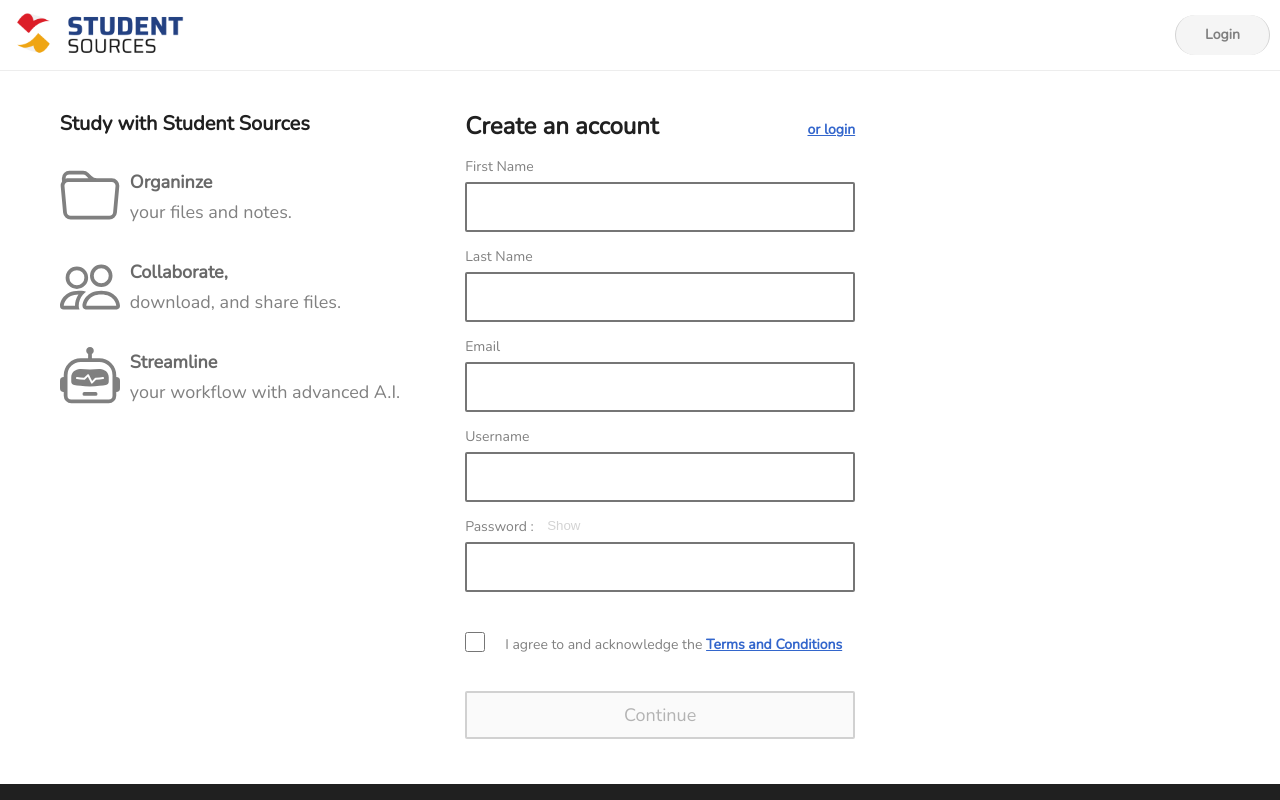
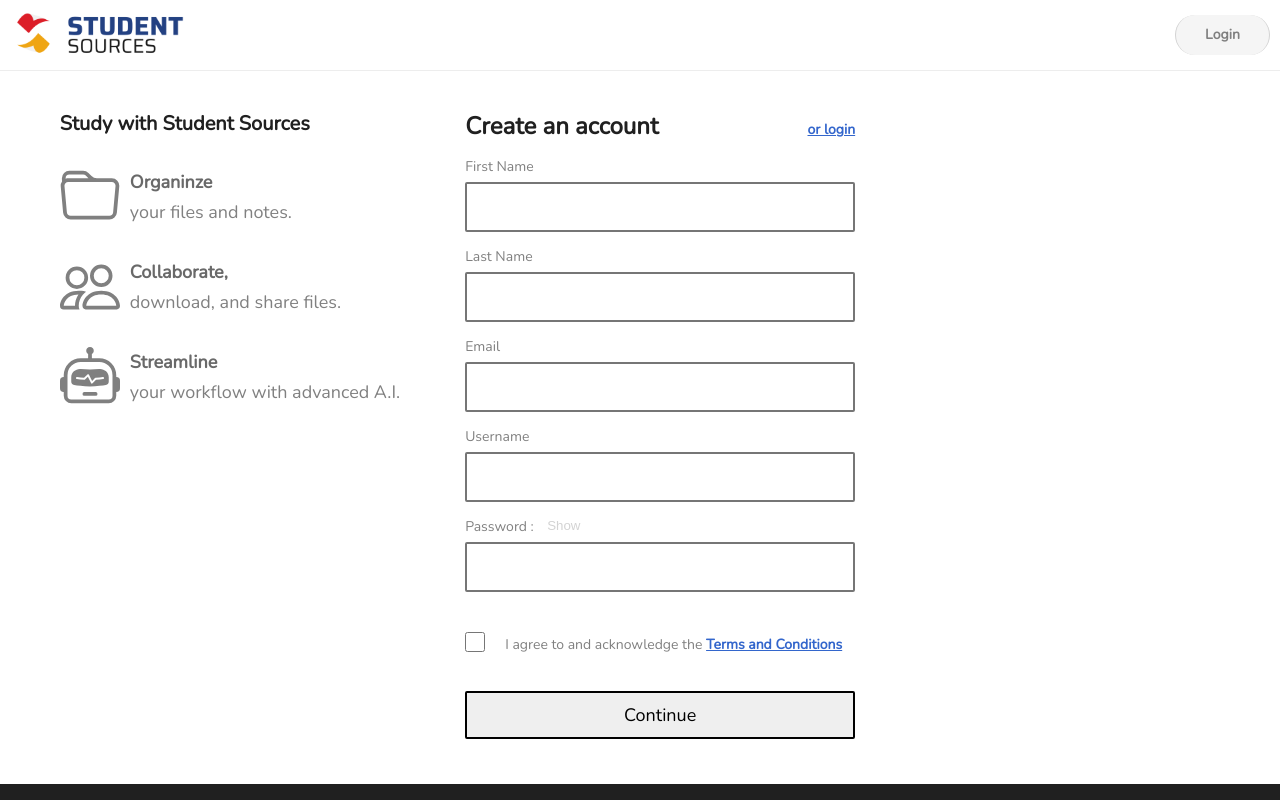
Before and after one commit to sfsu-joseo/csc648-848-05-sw-engineering-spring-2023-T04, a React (Create React App) app in the folder Milestones/M3/HorizontalPrototype/frontend/: page /sign-up in a window 1280 px wide. Shown: the top 800 px of the page. Built offline with nearby package versions, Linux system fonts and the light colour scheme.

Commit message:
adding free access, and more obvious form validation

```diff
--- a/Milestones/M3/HorizontalPrototype/frontend/src/App.js
+++ b/Milestones/M3/HorizontalPrototype/frontend/src/App.js
@@ -43,6 +43,11 @@ function App() {
   const handleAuthenticate = async () => {
     let tempData = {};
     setData((tempData = JSON.parse(localStorage.getItem("data"))));
+
+    // --------- TEMPORARY BS ---------- //
+    setLoading(true);
+    return;
+
     try {
       const res = await axios.get(
         `/authenticate/${tempData.password}/${tempData.id}`
--- a/Milestones/M3/HorizontalPrototype/frontend/src/index.css
+++ b/Milestones/M3/HorizontalPrototype/frontend/src/index.css
@@ -418,6 +418,7 @@ button {
     margin-right: 20px;
     margin-top: 42px;
     float: right;
+    z-index: 1;
 }
 
 .valid {
--- a/Milestones/M3/HorizontalPrototype/frontend/src/pages/Login.js
+++ b/Milestones/M3/HorizontalPrototype/frontend/src/pages/Login.js
@@ -47,6 +47,17 @@ const Login = ({ data, windowDimension }) => {
     e.preventDefault();
 
     setErrMsg("");
+
+    // ---------- TEMPORARY -------- /
+    data.user = "test1234";
+    data.isLoggedIn = true;
+    data.id = 1;
+    data.password = "password";
+
+    localStorage.setItem("data", JSON.stringify(data));
+
+    navigate("/student");
+    return;
 
     if (!validName) {
       setUserFocus(true);
@@ -175,7 +186,7 @@ const Login = ({ data, windowDimension }) => {
                   autoComplete="off"
                   value={user.trim(" ")}
                   onChange={(e) => setUser(e.target.value.trim(" "))}
-                  required
+                  // required
                   aria-invalid={validName ? "false" : "true"}
                   aria-describedby="uidnote"
                   onFocus={() => setUserFocus(true)}
@@ -205,7 +216,7 @@ const Login = ({ data, windowDimension }) => {
                   autoComplete="new-password"
                   value={password.trim(" ")}
                   onChange={(e) => setPassword(e.target.value.trim(" "))}
-                  required
+                  // required
                   aria-invalid={validPassword ? "false" : "true"}
                   aria-describedby="pwdnote"
                   onFocus={() => setPasswordFocus(true)}
@@ -216,7 +227,7 @@ const Login = ({ data, windowDimension }) => {
 
                 <button
                   style={{ marginTop: "37px" }}
-                  disabled={!validName || !validPassword ? true : false}
+                  // disabled={!validName || !validPassword ? true : false}
                 >
                   Continue
                 </button>
@@ -356,7 +367,7 @@ const Login = ({ data, windowDimension }) => {
                   autoComplete="off"
                   value={user.trim(" ")}
                   onChange={(e) => setUser(e.target.value.trim(" "))}
-                  required
+                  // required
                   aria-invalid={validName ? "false" : "true"}
                   aria-describedby="uidnote"
                   onFocus={() => setUserFocus(true)}
@@ -387,7 +398,7 @@ const Login = ({ data, windowDimension }) => {
                   autoComplete="new-password"
                   value={password.trim(" ")}
                   onChange={(e) => setPassword(e.target.value.trim(" "))}
-                  required
+                  // required
                   aria-invalid={validPassword ? "false" : "true"}
                   aria-describedby="pwdnote"
                   onFocus={() => setPasswordFocus(true)}
@@ -398,7 +409,7 @@ const Login = ({ data, windowDimension }) => {
 
                 <button
                   style={{ marginTop: "37px" }}
-                  disabled={!validName || !validPassword ? true : false}
+                  // disabled={!validName || !validPassword ? true : false}
                 >
                   Continue
                 </button>
--- a/Milestones/M3/HorizontalPrototype/frontend/src/pages/Signup.js
+++ b/Milestones/M3/HorizontalPrototype/frontend/src/pages/Signup.js
@@ -92,6 +92,17 @@ const Signup = ({ data, windowDimension }) => {
     e.preventDefault();
 
     setErrMsg("");
+
+    // ---------- TEMPORARY -------- /
+    data.user = "test1234";
+    data.isLoggedIn = true;
+    data.id = 1;
+    data.password = "password";
+
+    localStorage.setItem("data", JSON.stringify(data));
+
+    navigate("/student");
+    return;
 
     // convert email to lowercase here
     let convertEmail = email.toLowerCase();
@@ -243,7 +254,7 @@ const Signup = ({ data, windowDimension }) => {
                   autoComplete="off"
                   value={firstName.trim(" ")}
                   onChange={(e) => setFirstName(e.target.value.trim(" "))}
-                  required
+                  // required
                   aria-invalid={validFirstName ? "false" : "true"}
                   aria-describedby="firstnamenote"
                   onFocus={() => setFirstNameFocus(true)}
@@ -266,7 +277,7 @@ const Signup = ({ data, windowDimension }) => {
                   autoComplete="off"
                   value={lastName.trim(" ")}
                   onChange={(e) => setLastName(e.target.value.trim(" "))}
-                  required
+                  // required
                   aria-invalid={validLastName ? "false" : "true"}
                   aria-describedby="lastnamenote"
                   onFocus={() => setLastNameFocus(true)}
@@ -291,7 +302,7 @@ const Signup = ({ data, windowDimension }) => {
                   autoComplete="off"
                   value={email.trim(" ")}
                   onChange={(e) => setEmail(e.target.value.trim(" "))}
-                  required
+                  // required
                   aria-invalid={validEmail ? "false" : "true"}
                   aria-describedby="emailnote"
                   onFocus={() => setEmailFocus(true)}
@@ -315,7 +326,7 @@ const Signup = ({ data, windowDimension }) => {
                   autoComplete="off"
                   value={user.trim(" ")}
                   onChange={(e) => setUser(e.target.value.trim(" "))}
-                  required
+                  // required
                   aria-invalid={validName ? "false" : "true"}
                   aria-describedby="uidnote"
                   onFocus={() => setUserFocus(true)}
@@ -346,7 +357,7 @@ const Signup = ({ data, windowDimension }) => {
                   autoComplete="new-password"
                   value={password.trim(" ")}
                   onChange={(e) => setPassword(e.target.value.trim(" "))}
-                  required
+                  // required
                   aria-invalid={validPassword ? "false" : "true"}
                   aria-describedby="pwdnote"
                   onFocus={() => setPasswordFocus(true)}
@@ -375,15 +386,15 @@ const Signup = ({ data, windowDimension }) => {
 
                 <button
                   style={{ marginTop: "37px" }}
-                  disabled={
-                    !validName ||
-                    !validPassword ||
-                    !validFirstName ||
-                    !validLastName ||
-                    !validEmail
-                      ? true
-                      : false
-                  }
+                  // disabled={
+                  //   !validName ||
+                  //   !validPassword ||
+                  //   !validFirstName ||
+                  //   !validLastName ||
+                  //   !validEmail
+                  //     ? true
+                  //     : false
+                  // }
                 >
                   Continue
                 </button>
@@ -643,7 +654,7 @@ const Signup = ({ data, windowDimension }) => {
                   autoComplete="off"
                   value={firstName.trim(" ")}
                   onChange={(e) => setFirstName(e.target.value.trim(" "))}
-                  required
+                  // required
                   aria-invalid={validFirstName ? "false" : "true"}
                   aria-describedby="firstnamenote"
                   onFocus={() => setFirstNameFocus(true)}
@@ -666,7 +677,7 @@ const Signup = ({ data, windowDimension }) => {
                   autoComplete="off"
                   value={lastName.trim(" ")}
                   onChange={(e) => setLastName(e.target.value.trim(" "))}
-                  required
+                  // required
                   aria-invalid={validLastName ? "false" : "true"}
                   aria-describedby="lastnamenote"
                   onFocus={() => setLastNameFocus(true)}
@@ -691,7 +702,7 @@ const Signup = ({ data, windowDimension }) => {
                   autoComplete="off"
                   value={email.trim(" ")}
                   onChange={(e) => setEmail(e.target.value.trim(" "))}
-                  required
+                  // required
                   aria-invalid={validEmail ? "false" : "true"}
                   aria-describedby="emailnote"
                   onFocus={() => setEmailFocus(true)}
@@ -715,7 +726,7 @@ const Signup = ({ data, windowDimension }) => {
                   autoComplete="off"
                   value={user.trim(" ")}
                   onChange={(e) => setUser(e.target.value.trim(" "))}
-                  required
+                  // required
                   aria-invalid={validName ? "false" : "true"}
                   aria-describedby="uidnote"
                   onFocus={() => setUserFocus(true)}
@@ -746,7 +757,7 @@ const Signup = ({ data, windowDimension }) => {
                   autoComplete="new-password"
                   value={password.trim(" ")}
                   onChange={(e) => setPassword(e.target.value.trim(" "))}
-                  required
+                  // required
                   aria-invalid={validPassword ? "false" : "true"}
                   aria-describedby="pwdnote"
                   onFocus={() => setPasswordFocus(true)}
@@ -775,15 +786,15 @@ const Signup = ({ data, windowDimension }) => {
 
                 <button
                   style={{ marginTop: "37px" }}
-                  disabled={
-                    !validName ||
-                    !validPassword ||
-                    !validFirstName ||
-                    !validLastName ||
-                    !validEmail
-                      ? true
-                      : false
-                  }
+                  // disabled={
+                  //   !validName ||
+                  //   !validPassword ||
+                  //   !validFirstName ||
+                  //   !validLastName ||
+                  //   !validEmail
+                  //     ? true
+                  //     : false
+                  // }
                 >
                   Continue
                 </button>
```
